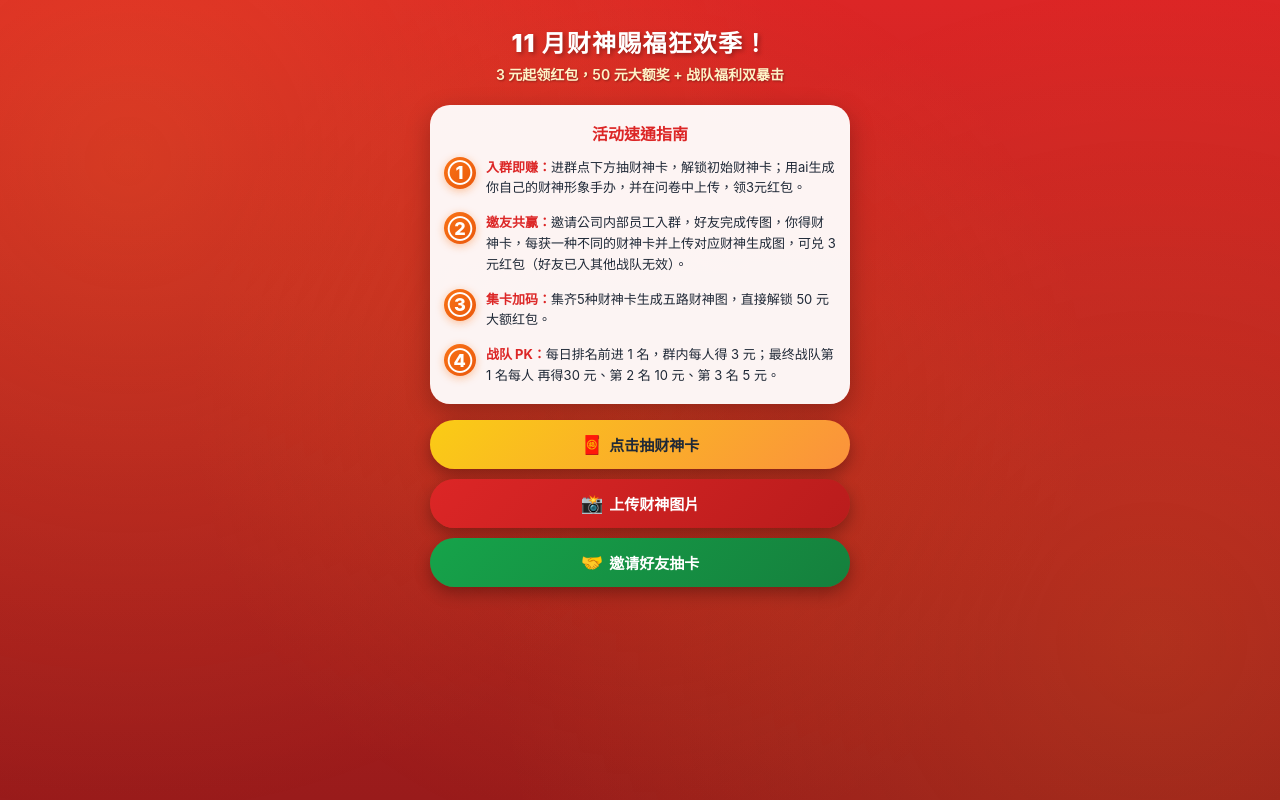
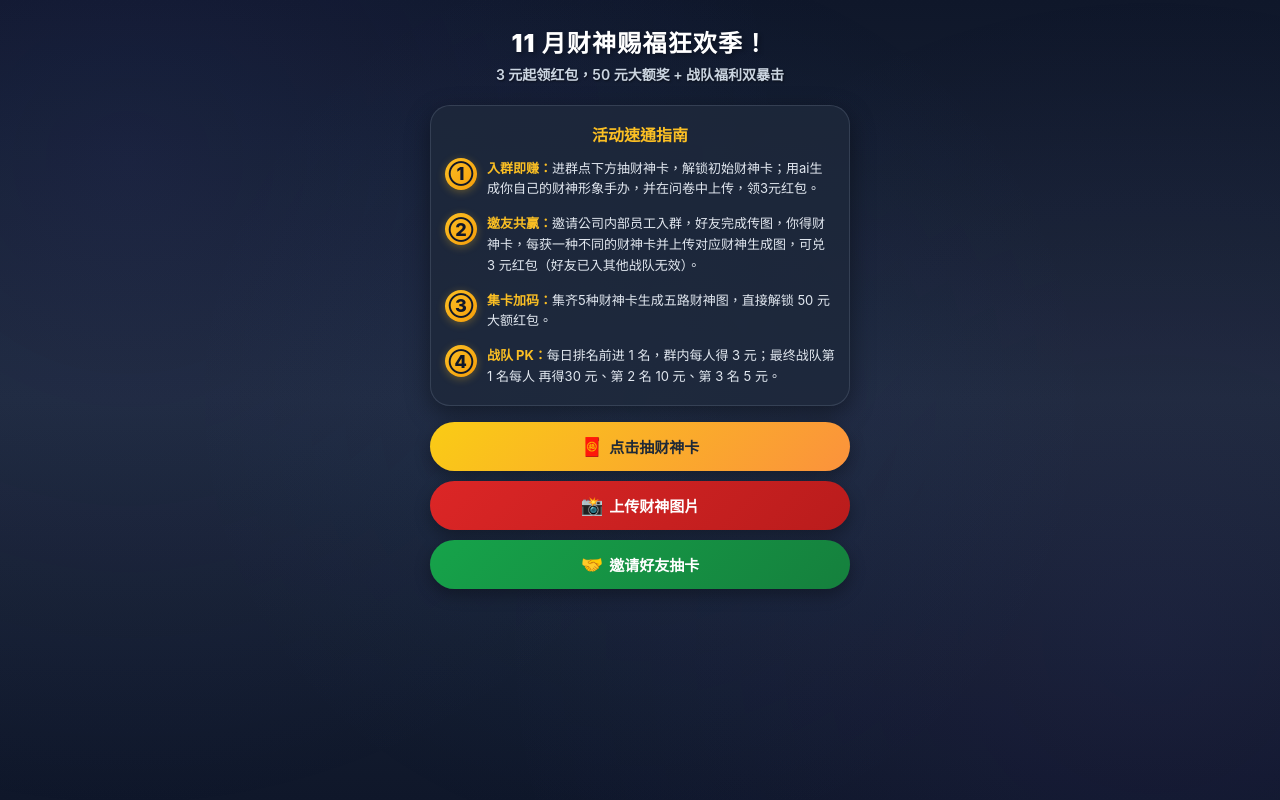
Before and after one commit to fammerhat/card-lottery, a Flask app: page / in a window 1280 px wide. Run offline with Flask 3, Linux system fonts and the light colour scheme.

Commit message:
活動入口頁背景改為暗色系風格

```diff
--- a/templates/landing.html
+++ b/templates/landing.html
@@ -13,7 +13,7 @@
     }
     body {
       min-height: 100vh;
-      background: linear-gradient(180deg, #dc2626 0%, #991b1b 100%);
+      background: linear-gradient(180deg, #0f172a 0%, #1e293b 50%, #0f172a 100%);
       color: #fff;
       padding: 16px;
       position: relative;
@@ -25,9 +25,9 @@
       position: fixed;
       inset: 0;
       background-image:
-        radial-gradient(circle at 10% 20%, rgba(251, 191, 36, 0.15) 0%, transparent 50%),
-        radial-gradient(circle at 90% 80%, rgba(251, 191, 36, 0.12) 0%, transparent 50%),
-        radial-gradient(circle at 50% 50%, rgba(234, 179, 8, 0.1) 0%, transparent 60%);
+        radial-gradient(circle at 10% 20%, rgba(99, 102, 241, 0.08) 0%, transparent 50%),
+        radial-gradient(circle at 90% 80%, rgba(139, 92, 246, 0.06) 0%, transparent 50%),
+        radial-gradient(circle at 50% 50%, rgba(59, 130, 246, 0.05) 0%, transparent 60%);
       pointer-events: none;
       z-index: 0;
     }
@@ -52,21 +52,22 @@
     .subtitle {
       font-size: 14px;
       font-weight: 600;
-      color: #fef3c7;
-      text-shadow: 1px 1px 2px rgba(0, 0, 0, 0.3);
+      color: #cbd5e1;
+      text-shadow: 1px 1px 2px rgba(0, 0, 0, 0.5);
       line-height: 1.4;
     }
     .guide-section {
-      background: rgba(255, 255, 255, 0.95);
+      background: rgba(30, 41, 59, 0.85);
+      border: 1px solid rgba(148, 163, 184, 0.2);
       border-radius: 20px;
       padding: 16px 14px 18px;
       margin-bottom: 16px;
-      box-shadow: 0 8px 24px rgba(0, 0, 0, 0.25);
+      box-shadow: 0 8px 24px rgba(0, 0, 0, 0.4);
     }
     .guide-title {
       font-size: 16px;
       font-weight: 800;
-      color: #dc2626;
+      color: #fbbf24;
       margin-bottom: 12px;
       text-align: center;
     }
@@ -84,23 +85,23 @@
       width: 32px;
       height: 32px;
       border-radius: 999px;
-      background: linear-gradient(135deg, #f97316, #ea580c);
-      color: #fff;
+      background: linear-gradient(135deg, #fbbf24, #f59e0b);
+      color: #0f172a;
       font-size: 18px;
       font-weight: 800;
       display: flex;
       align-items: center;
       justify-content: center;
-      box-shadow: 0 2px 8px rgba(249, 115, 22, 0.4);
+      box-shadow: 0 2px 8px rgba(251, 191, 36, 0.3);
     }
     .step-content {
       flex: 1;
       font-size: 13px;
       line-height: 1.6;
-      color: #1f2937;
+      color: #e2e8f0;
     }
     .step-content strong {
-      color: #dc2626;
+      color: #fbbf24;
       font-weight: 700;
     }
     .buttons-section {
```
